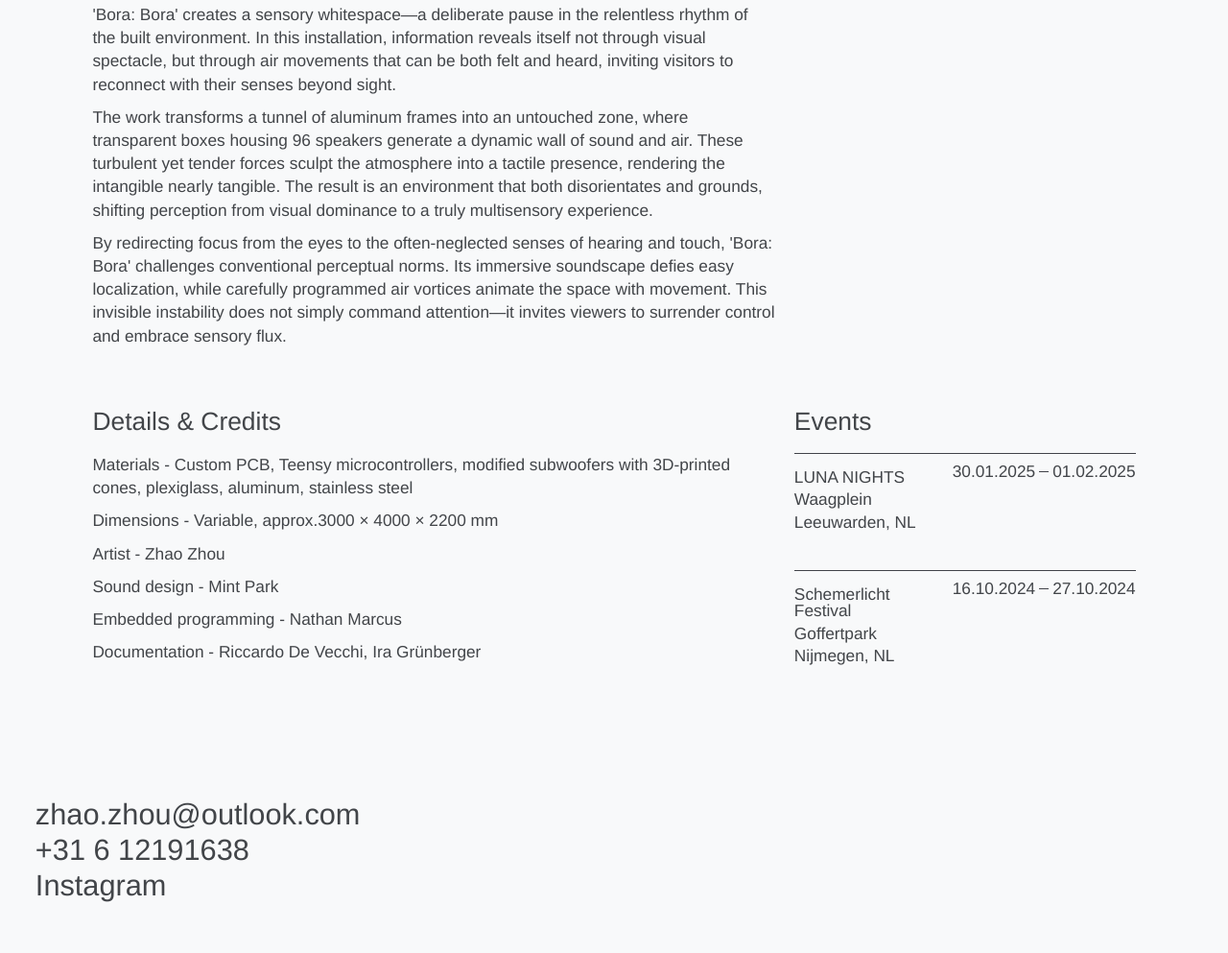
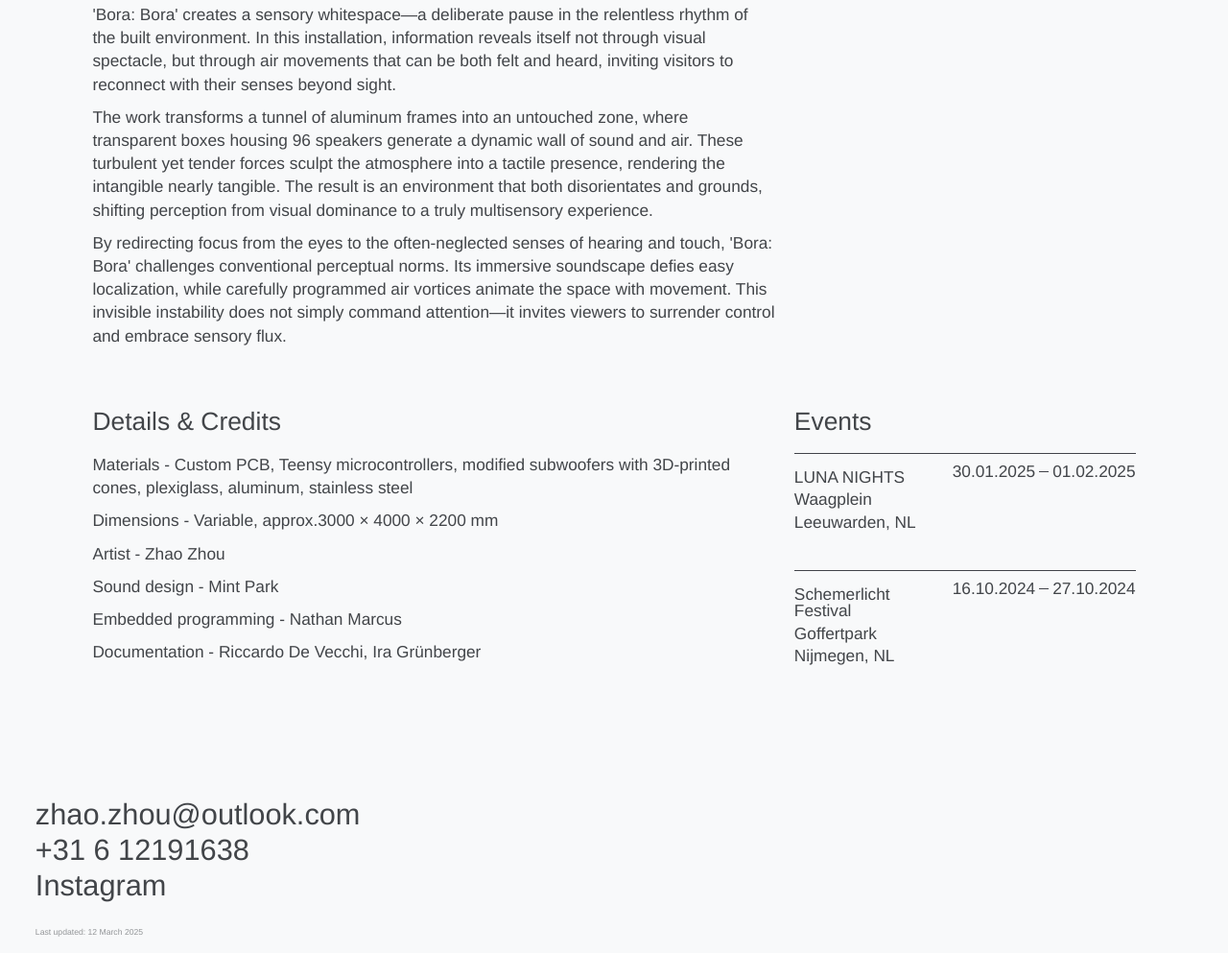
Before and after one commit to 7lllao/Website, a plain HTML site: page works/borabora.html in a window 1280 px wide. Shown: the part 7086-8079 px from the top of the page at 96% size. Before the commit the page ends 8045 px from the top, so only its background shows below. Drawn offline with nearby package versions, Linux system fonts and the light colour scheme; a web font is replaced by a local one.

Commit message:
Update borabora.html

```diff
--- a/works/borabora.html
+++ b/works/borabora.html
@@ -223,7 +223,7 @@
     <script src="https://cdnjs.cloudflare.com/ajax/libs/three.js/r128/three.min.js"></script>
     <script src="../js/desktopMenu.js"></script>
     <script src="../js/fogMenu.js"></script>
-    <script src="./js/lastUpdated.js"></script>
+    <script src="../js/lastUpdated.js"></script>
     <script>
         function scrollToDescription() {
             const descriptionElement = document.getElementById('work-description');
```
